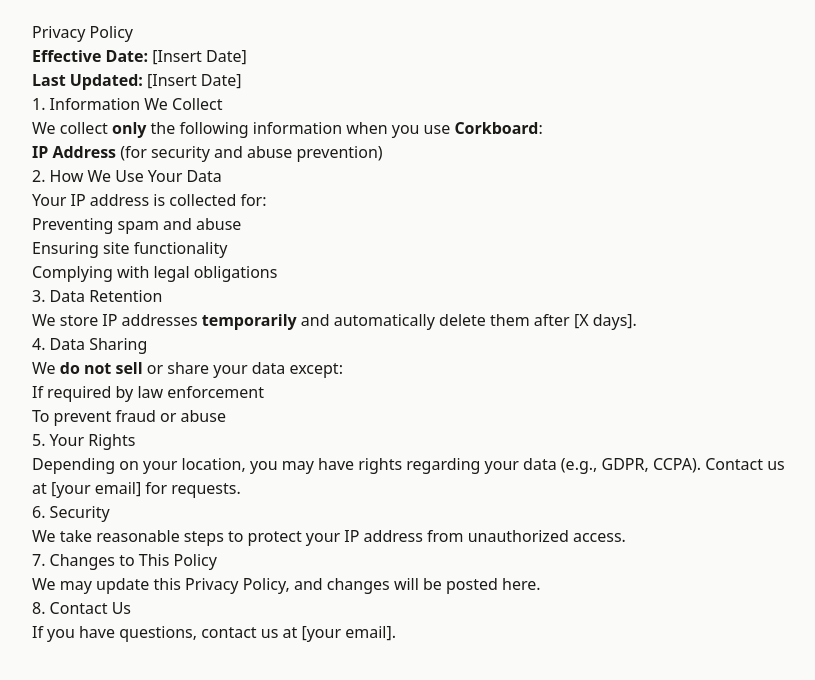
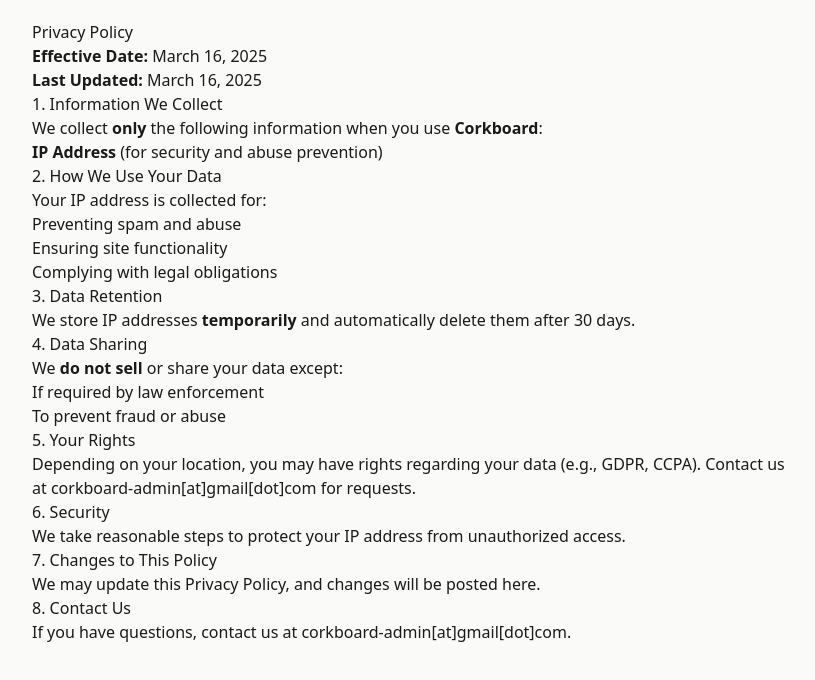
Before and after one commit to gooosexe/corkboard-frontend, a React (Vite) app: page /privacy in a window 1280 px wide. Shown: the top 680 px of the page, without its empty margins (228-1043 px from the left). Built offline with nearby package versions, Linux system fonts and the light colour scheme; no server answers.

Commit message:
added privacy page

```diff
--- a/src/App.css
+++ b/src/App.css
@@ -7,6 +7,10 @@
 
 body {
   margin: auto;
+}
+
+a:hover {
+  color: var(--secondary);
 }
 
 .posts-container {
--- a/src/Privacy.tsx
+++ b/src/Privacy.tsx
@@ -3,10 +3,10 @@
     <div style={{ maxWidth: "800px", margin: "auto", padding: "20px" }}>
       <h1>Privacy Policy</h1>
       <p>
-        <strong>Effective Date:</strong> [Insert Date]
+        <strong>Effective Date:</strong> March 16, 2025
       </p>
       <p>
-        <strong>Last Updated:</strong> [Insert Date]
+        <strong>Last Updated:</strong> March 16, 2025
       </p>
 
       <h2>1. Information We Collect</h2>
@@ -31,7 +31,7 @@
       <h2>3. Data Retention</h2>
       <p>
         We store IP addresses <strong>temporarily</strong> and automatically
-        delete them after [X days].
+        delete them after 30 days.
       </p>
 
       <h2>4. Data Sharing</h2>
@@ -47,7 +47,7 @@
       <p>
         Depending on your location, you may have rights regarding your data
         (e.g., GDPR, CCPA). Contact us at{" "}
-        <a href="mailto:[your email]">[your email]</a> for requests.
+        <a href="mailto:corkboard-admin@gmail.com">corkboard-admin[at]gmail[dot]com</a> for requests.
       </p>
 
       <h2>6. Security</h2>
@@ -62,7 +62,7 @@
       <h2>8. Contact Us</h2>
       <p>
         If you have questions, contact us at{" "}
-        <a href="mailto:[your email]">[your email]</a>.
+        <a href="mailto:corkboard-admin@gmail.com">corkboard-admin[at]gmail[dot]com</a>.
       </p>
     </div>
   );
```
